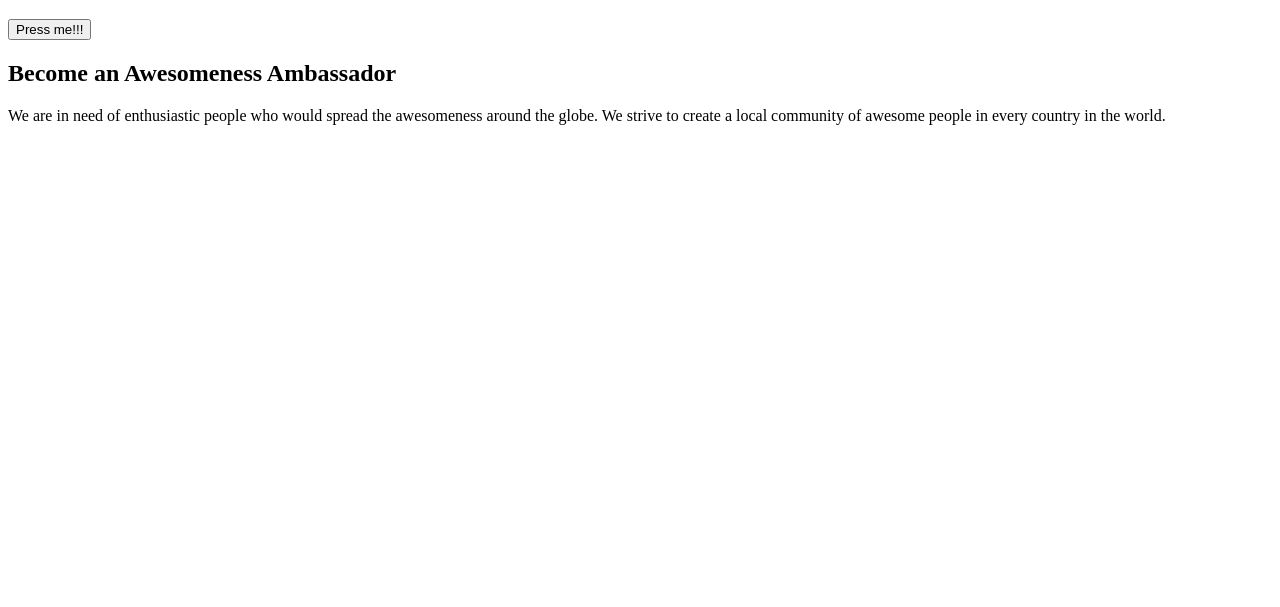
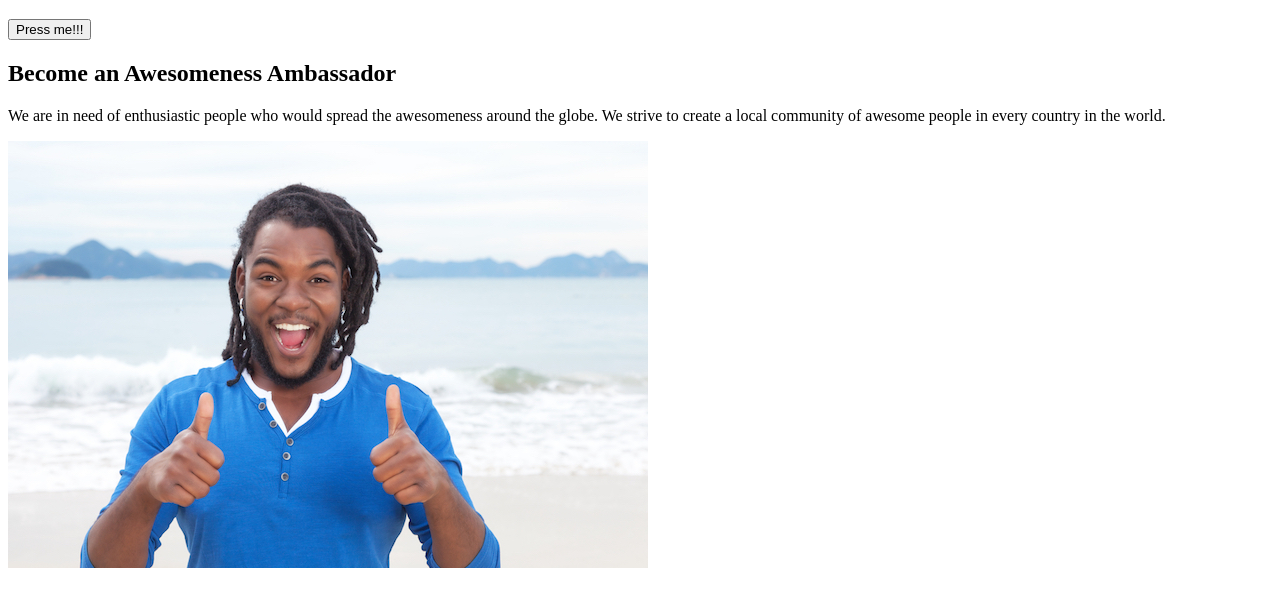
Before and after one commit to rla6514/awesomeness, a plain HTML site: page index.html in a window 1280 px wide. Shown: the part 61-668 px from the top of the page. Drawn offline with Linux system fonts and the light colour scheme.

Commit message:
add image

```diff
--- a/index.html
+++ b/index.html
@@ -13,6 +13,7 @@
         <h2>Become an Awesomeness Ambassador</h2>
 
         <p>We are in need of enthusiastic people who would spread the awesomeness around the globe. We strive to create a local community of awesome people in every country in the world.</p>
+        <img src="/img/ambassador.jpg" alt="Ambassador">
 
     </section>
 </body>
```
